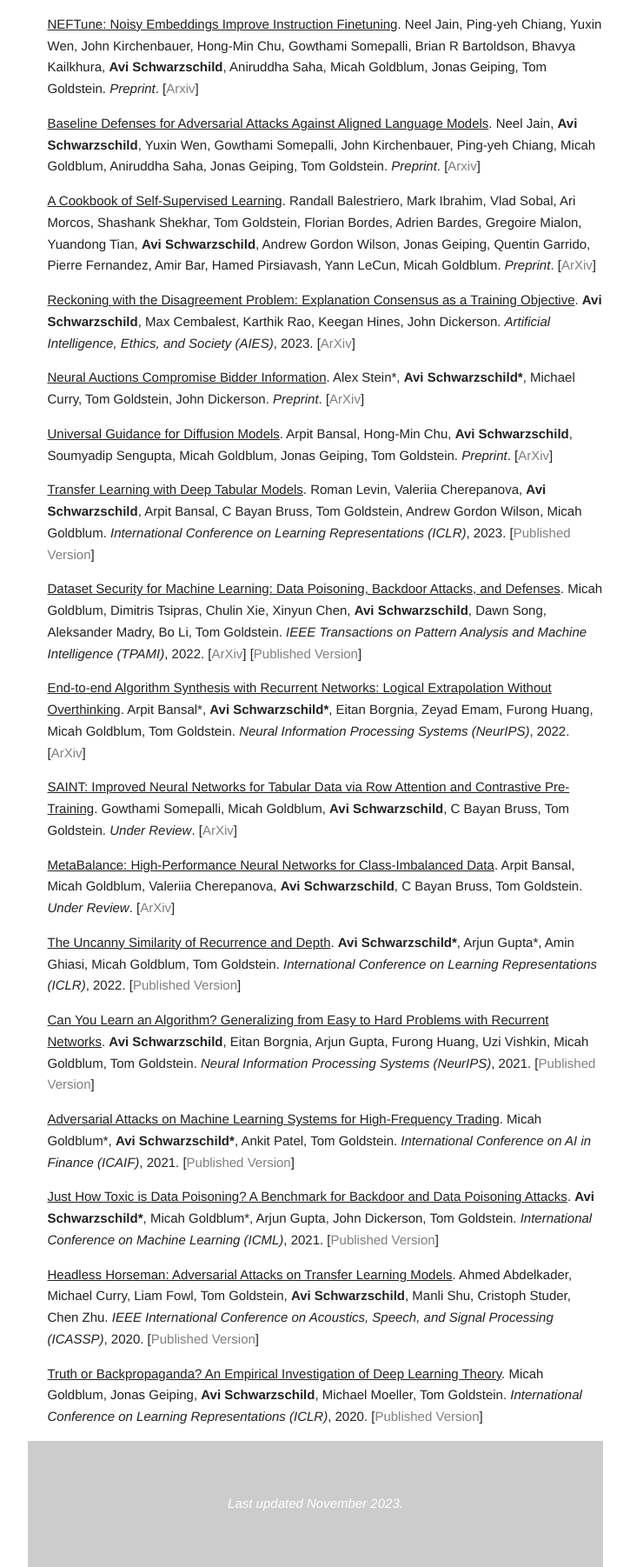
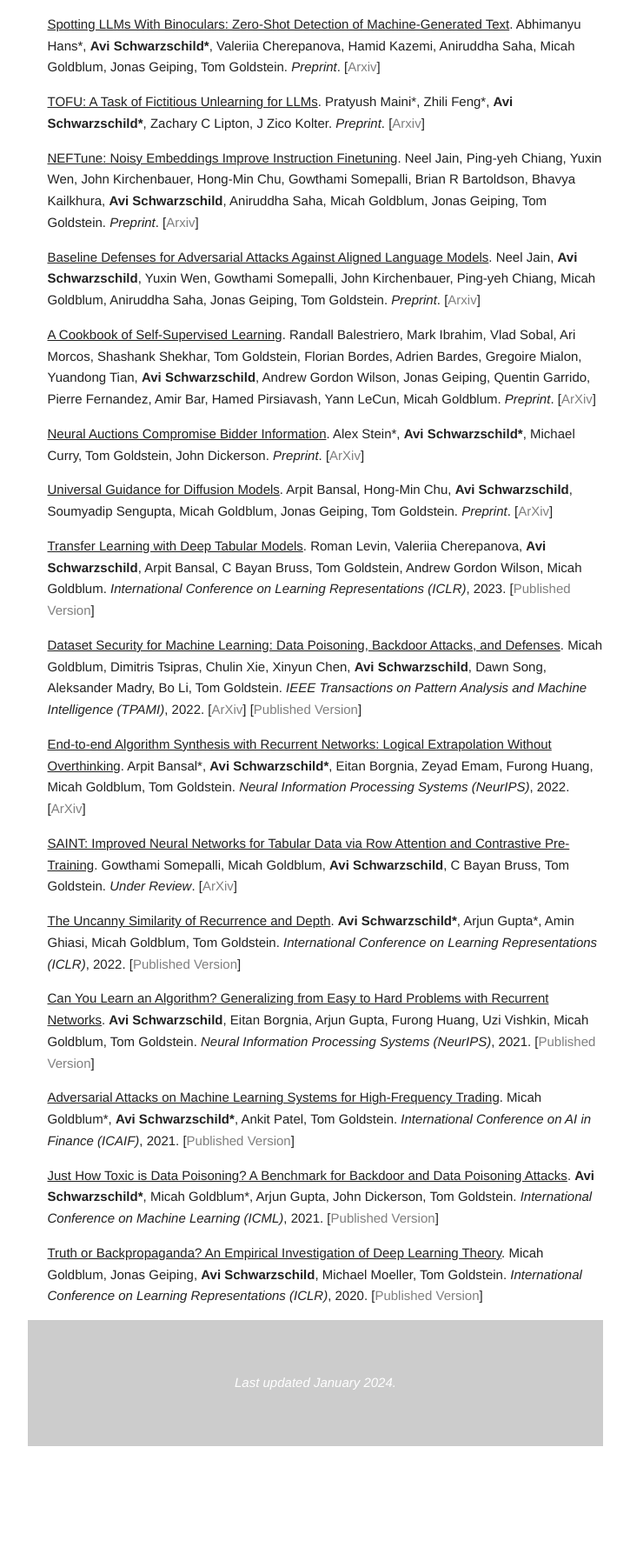
Before and after one commit to aks2203/aks2203.github.io, a plain HTML site: page index.html in a window 1280 px wide. Shown: the part 663-2465 px from the top of the page at 87% size, without its empty margins (277-1002 px from the left). After the commit the page ends 2326 px from the top, so only its background shows below. Drawn offline with Linux system fonts and the light colour scheme.

Commit message:
paper list updated.

```diff
--- a/index.html
+++ b/index.html
@@ -20,24 +20,26 @@
 
 <hr color="#7e98cc" size="4">
   <h2>Selected Papers</h2>
+  <p class="pub"> <u>Spotting LLMs With Binoculars: Zero-Shot Detection of Machine-Generated Text</u>. Abhimanyu Hans*, <b>Avi Schwarzschild*</b>, Valeriia Cherepanova, Hamid Kazemi, Aniruddha Saha, Micah Goldblum, Jonas Geiping, Tom Goldstein. <i>Preprint</i>. [<a href="https://arxiv.org/pdf/2401.12070">Arxiv</a>]</p>
+  <p class="pub"> <u>TOFU: A Task of Fictitious Unlearning for LLMs</u>. Pratyush Maini*, Zhili Feng*, <b>Avi Schwarzschild*</b>, Zachary C Lipton, J Zico Kolter. <i>Preprint</i>. [<a href="https://arxiv.org/pdf/2401.06121">Arxiv</a>]</p>
   <p class="pub"> <u>NEFTune: Noisy Embeddings Improve Instruction Finetuning</u>. Neel Jain, Ping-yeh Chiang, Yuxin Wen, John Kirchenbauer, Hong-Min Chu, Gowthami Somepalli, Brian R Bartoldson, Bhavya Kailkhura, <b>Avi Schwarzschild</b>, Aniruddha Saha, Micah Goldblum, Jonas Geiping, Tom Goldstein. <i>Preprint</i>. [<a href="https://arxiv.org/pdf/2310.05914.pdf">Arxiv</a>]</p>
   <p class="pub"> <u>Baseline Defenses for Adversarial Attacks Against Aligned Language Models</u>. Neel Jain, <b>Avi Schwarzschild</b>, Yuxin Wen, Gowthami Somepalli, John Kirchenbauer, Ping-yeh Chiang, Micah Goldblum, Aniruddha Saha, Jonas Geiping, Tom Goldstein. <i>Preprint</i>. [<a href="https://arxiv.org/pdf/2309.00614.pdf">Arxiv</a>]</p>
   <p class="pub"> <u>A Cookbook of Self-Supervised Learning</u>. Randall Balestriero, Mark Ibrahim, Vlad Sobal, Ari Morcos, Shashank Shekhar, Tom Goldstein, Florian Bordes, Adrien Bardes, Gregoire Mialon, Yuandong Tian, <b>Avi Schwarzschild</b>, Andrew Gordon Wilson, Jonas Geiping, Quentin Garrido, Pierre Fernandez, Amir Bar, Hamed Pirsiavash, Yann LeCun, Micah Goldblum. <i>Preprint</i>. [<a href="https://arxiv.org/pdf/2304.12210.pdf">ArXiv</a>]</p>
-  <p class="pub"> <u>Reckoning with the Disagreement Problem: Explanation Consensus as a Training Objective</u>. <b>Avi Schwarzschild</b>, Max Cembalest, Karthik Rao, Keegan Hines, John Dickerson. <i>Artificial Intelligence, Ethics, and Society (AIES)</i>, 2023. [<a href="https://arxiv.org/pdf/2303.13299.pdf">ArXiv</a>]</p>
+<!--  <p class="pub"> <u>Reckoning with the Disagreement Problem: Explanation Consensus as a Training Objective</u>. <b>Avi Schwarzschild</b>, Max Cembalest, Karthik Rao, Keegan Hines, John Dickerson. <i>Artificial Intelligence, Ethics, and Society (AIES)</i>, 2023. [<a href="https://arxiv.org/pdf/2303.13299.pdf">ArXiv</a>]</p>-->
   <p class="pub"> <u>Neural Auctions Compromise Bidder Information</u>. Alex Stein*, <b>Avi Schwarzschild*</b>, Michael Curry, Tom Goldstein, John Dickerson. <i>Preprint</i>. [<a href="https://arxiv.org/pdf/2303.00116.pdf">ArXiv</a>]</p>
   <p class="pub"> <u>Universal Guidance for Diffusion Models</u>. Arpit Bansal, Hong-Min Chu, <b>Avi Schwarzschild</b>, Soumyadip Sengupta, Micah Goldblum, Jonas Geiping, Tom Goldstein. <i>Preprint</i>. [<a href="https://arxiv.org/pdf/2302.07121.pdf">ArXiv</a>]</p>
   <p class="pub"> <u>Transfer Learning with Deep Tabular Models</u>. Roman Levin, Valeriia Cherepanova, <b>Avi Schwarzschild</b>, Arpit Bansal, C Bayan Bruss, Tom Goldstein, Andrew Gordon Wilson, Micah Goldblum. <i>International Conference on Learning Representations (ICLR)</i>, 2023. [<a href="https://openreview.net/pdf?id=b0RuGUYo8pA">Published Version</a>]</p>
   <p class="pub"> <u>Dataset Security for Machine Learning: Data Poisoning, Backdoor Attacks, and Defenses</u>. Micah Goldblum, Dimitris Tsipras, Chulin Xie, Xinyun Chen, <b>Avi Schwarzschild</b>, Dawn Song, Aleksander Madry, Bo Li, Tom Goldstein. <i>IEEE Transactions on Pattern Analysis and Machine Intelligence (TPAMI)</i>, 2022. [<a href="https://arxiv.org/pdf/2012.10544.pdf">ArXiv</a>] [<a href="https://ieeexplore.ieee.org/stamp/stamp.jsp?tp=&arnumber=9743317">Published Version</a>]</p>
   <p class="pub"> <u>End-to-end Algorithm Synthesis with Recurrent Networks: Logical Extrapolation Without Overthinking</u>. Arpit Bansal*, <b>Avi Schwarzschild*</b>, Eitan Borgnia, Zeyad Emam, Furong Huang, Micah Goldblum, Tom Goldstein. <i>Neural Information Processing Systems (NeurIPS)</i>, 2022. [<a href="https://arxiv.org/pdf/2202.05826.pdf">ArXiv</a>]</p>
   <p class="pub"> <u>SAINT: Improved Neural Networks for Tabular Data via Row Attention and Contrastive Pre-Training</u>. Gowthami Somepalli, Micah Goldblum, <b>Avi Schwarzschild</b>, C Bayan Bruss, Tom Goldstein. <i>Under Review</i>. [<a href="https://arxiv.org/pdf/2106.01342.pdf">ArXiv</a>]</p>
-  <p class="pub"> <u>MetaBalance: High-Performance Neural Networks for Class-Imbalanced Data</u>. Arpit Bansal, Micah Goldblum, Valeriia Cherepanova, <b>Avi Schwarzschild</b>, C Bayan Bruss, Tom Goldstein. <i>Under Review</i>. [<a href="https://arxiv.org/pdf/2106.09643.pdf">ArXiv</a>]</p>
+<!--  <p class="pub"> <u>MetaBalance: High-Performance Neural Networks for Class-Imbalanced Data</u>. Arpit Bansal, Micah Goldblum, Valeriia Cherepanova, <b>Avi Schwarzschild</b>, C Bayan Bruss, Tom Goldstein. <i>Under Review</i>. [<a href="https://arxiv.org/pdf/2106.09643.pdf">ArXiv</a>]</p>-->
   <p class="pub"> <u>The Uncanny Similarity of Recurrence and Depth</u>. <b>Avi Schwarzschild*</b>, Arjun Gupta*, Amin Ghiasi, Micah Goldblum, Tom Goldstein. <i>International Conference on Learning Representations (ICLR)</i>, 2022. [<a href="https://openreview.net/pdf?id=3wNcr5nq56">Published Version</a>]</p>
   <p class="pub"> <u>Can You Learn an Algorithm? Generalizing from Easy to Hard Problems with Recurrent Networks</u>. <b>Avi Schwarzschild</b>, Eitan Borgnia, Arjun Gupta, Furong Huang, Uzi Vishkin, Micah Goldblum, Tom Goldstein. <i>Neural Information Processing Systems (NeurIPS)</i>, 2021. [<a href="https://arxiv.org/pdf/2106.04537.pdf">Published Version</a>]</p>
   <p class="pub"> <u>Adversarial Attacks on Machine Learning Systems for High-Frequency Trading</u>. Micah Goldblum*, <b>Avi Schwarzschild*</b>, Ankit Patel, Tom Goldstein. <i>International Conference on AI in Finance (ICAIF)</i>, 2021. [<a href="https://arxiv.org/pdf/2002.09565.pdf">Published Version</a>]</p>
   <p class="pub"> <u>Just How Toxic is Data Poisoning? A Benchmark for Backdoor and Data Poisoning Attacks</u>. <b>Avi Schwarzschild*</b>, Micah Goldblum*, Arjun Gupta, John Dickerson, Tom Goldstein. <i>International Conference on Machine Learning (ICML)</i>, 2021. [<a href="https://arxiv.org/pdf/2006.12557.pdf">Published Version</a>]</p>
-  <p class="pub"> <u>Headless Horseman: Adversarial Attacks on Transfer Learning Models</u>. Ahmed Abdelkader, Michael Curry, Liam Fowl, Tom Goldstein, <b>Avi Schwarzschild</b>, Manli Shu, Cristoph Studer, Chen Zhu. <i>IEEE International Conference on Acoustics, Speech, and Signal Processing (ICASSP)</i>, 2020. [<a href="https://arxiv.org/pdf/2004.09007.pdf">Published Version</a>]</p>
+<!--  <p class="pub"> <u>Headless Horseman: Adversarial Attacks on Transfer Learning Models</u>. Ahmed Abdelkader, Michael Curry, Liam Fowl, Tom Goldstein, <b>Avi Schwarzschild</b>, Manli Shu, Cristoph Studer, Chen Zhu. <i>IEEE International Conference on Acoustics, Speech, and Signal Processing (ICASSP)</i>, 2020. [<a href="https://arxiv.org/pdf/2004.09007.pdf">Published Version</a>]</p>-->
   <p class="pub"> <u>Truth or Backpropaganda? An Empirical Investigation of Deep Learning Theory</u>. Micah Goldblum, Jonas Geiping, <b>Avi Schwarzschild</b>, Michael Moeller, Tom Goldstein. <i>International Conference on Learning Representations (ICLR)</i>, 2020. [<a href="https://openreview.net/pdf?id=HyxyIgHFvr">Published Version</a>]</p>
 
-  <div class="banner"><em>Last updated November 2023.</em></div>
+  <div class="banner"><em>Last updated January 2024.</em></div>
  </body>
 </html>
```
